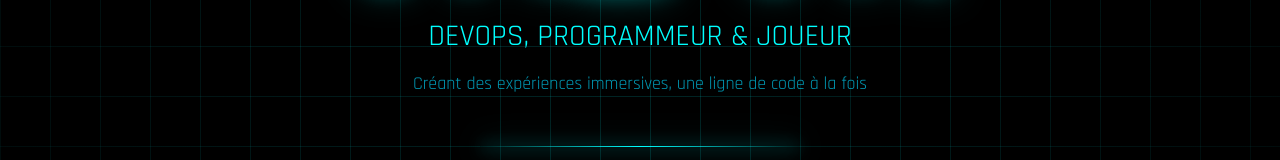
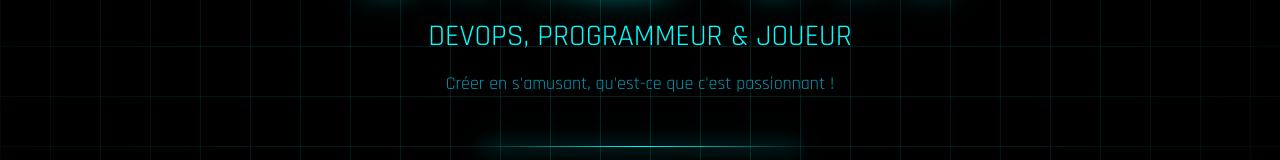
Before and after one commit to Tititin/valvr-website, a React (Vite) app: page / in a window 1280 px wide. Shown: the part 354-514 px from the top of the page. Built offline with nearby package versions, Linux system fonts and the light colour scheme.

Commit message:
feat: updated hero description

```diff
--- a/src/app/components/Hero.tsx
+++ b/src/app/components/Hero.tsx
@@ -48,7 +48,7 @@ export function Hero() {
             className="text-base md:text-lg max-w-2xl mx-auto mb-12"
             style={{ color: 'rgba(0, 217, 255, 0.7)' }}
           >
-            Créant des expériences immersives, une ligne de code à la fois
+            Créer en s'amusant, qu'est-ce que c'est passionnant !
           </motion.p>
 
           {/* Decorative line */}
```
